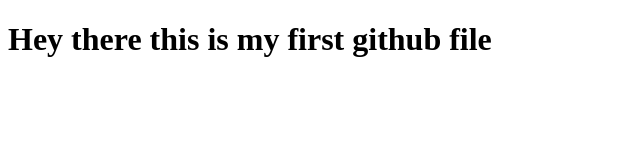
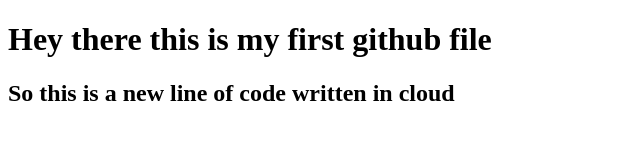
Before and after one commit to CodeWithMB/testfile, a plain HTML site: page index.html in a window 1280 px wide. Shown: the whole page, without its empty margins (0-640 px from the left). Drawn offline with Linux system fonts and the light colour scheme.

Commit message:
Update index.html
Added 2nd line

```diff
--- a/index.html
+++ b/index.html
@@ -7,5 +7,6 @@
 </head>
 <body>
     <h1>Hey there this is my first github file</h1>
+    <h2>So this is a new line of code written in cloud</h2>
 </body>
 </html>
```
